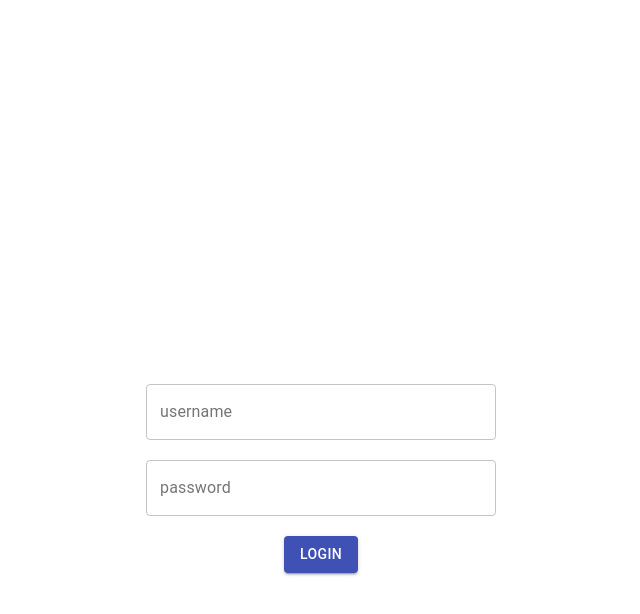
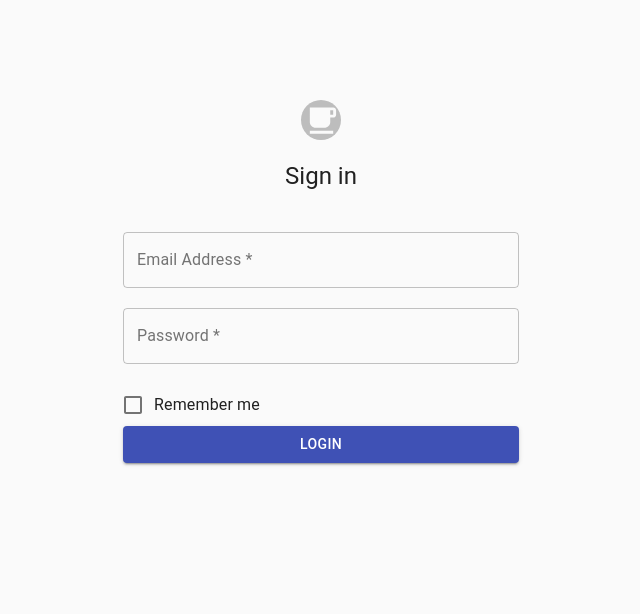
Before and after one commit to smt013/coffee-yelp, a React (Create React App) app in the folder webapp/: page /LoginView in a window 1280 px wide. Shown: the top 614 px of the page, without its empty margins (319-959 px from the left). Built offline with nearby package versions, Linux system fonts and the light colour scheme.

Commit message:
added components and styling to login page

```diff
--- a/webapp/src/views/LoginView/LoginView.css
+++ b/webapp/src/views/LoginView/LoginView.css
@@ -1,17 +1,60 @@
 .input {
+  marginTop: theme.spacing(8);
+  display: flex;
+  flexDirection: column;
+  alignItems: center;
+}
+
+.MuiContainer-root {
   display: flex;
   flex-direction: column;
   align-items: center;
-  margin-top: 30%;
+  margin: 100px;
 }
 
-.text-field {
-  margin-bottom: 20px;
+.signin {
+  margin-top: 15px;
+  margin-bottom: 40px;
 }
 
 .MuiTextField-root {
   width: 350px;
 }
 
-.button {
+.MuiInputBase-root {
+  margin-bottom: 20px;
 }
+
+.MuiCheckbox {
+  margin-bottom: 100px;
+}
+
+.MuiFormGroup-root {
+  align-items:
+}
+
+.MuiFormControlLabel-root {
+  align-items: left;
+  position: left;
+}
+
+.MuiGrid-root {
+  margin-bottom: 20px;
+  backgroundColor: theme.palette.secondary.main;
+}
+
+.MuiSvgIcon-colorAction {
+  color: rgb(63, 81, 181);
+}
+
+.MuiTypography-root {
+  margin: 20px;
+}
+
+/*.MuiAvatar-colorDefault {
+  display: flex;
+  align-items: center;
+}*/
+
+
+/*MuiAvatar-circle MuiAvatar-colorDefault*/
--- a/webapp/src/views/LoginView/LoginView.js
+++ b/webapp/src/views/LoginView/LoginView.js
@@ -1,26 +1,53 @@
 import React from 'react'
 //import {TextField, Button, Checkbox} from '@material-ui/core'
-import {TextField, Button, Checkbox} from '@material-ui/core'
+import {TextField, Button, Checkbox, Container, FormControlLabel,CssBaseline,
+	Avatar, Grid, Typography} from '@material-ui/core'
+import LocalCafeIcon from '@material-ui/icons/LocalCafe';
 import './LoginView.css'
 
 const LoginView = ({}) => {
 	return (
-		<div className="input" >
-			<div className="text-field">
-				<TextField classes="MuiFormControl-root MuiTextField-root" id="username" type="username" label="username" variant="outlined" />
-			</div>
+		<Container component="main" maxWidth="xs">
+			<CssBaseline/>
+				<div id="input">
 
-			<div className="text-field">
-				<TextField classes="MuiFormControl-root MuiTextField-root" id="password" type="password" label="password" variant="outlined" />
-			</div>
+					<Grid container justify="center" alignItems="center">
+						<Avatar variant="circle" sizes="large">
+							<LocalCafeIcon fontSize="large"/>
+						</Avatar>
+					</Grid>
 
-			<div className="button">
-				<Button color="primary" variant="contained">
-					Login
-				</Button>
-			</div>
+						<div className="signin">
+							<Typography component="h1" variant="h5" align="center" className=".MuiTypography-root">
+								Sign in
+							</Typography>
+						</div>
 
-		</div>
+					<form>
+						<TextField classes="MuiFormControl-root MuiTextField-root"
+							id="username" type="Email Address"
+							label="Email Address *"
+							variant="outlined"
+							fullWidth="true"/>
+
+						<TextField classes="MuiFormControl-root MuiTextField-root"
+							id="password" type="Password" label="Password *"
+							variant="outlined"
+							fullWidth="true"/>
+
+							<FormControlLabel
+								control = {
+									<Checkbox value="remember" color="primary"/>
+								}
+								label="Remember me"
+							/>
+
+						<Button type="submit" color="primary" variant="contained" fullWidth="true">
+							Login
+						</Button>
+					</form>
+				</div>
+		</Container>
 	)
 }
 
```
